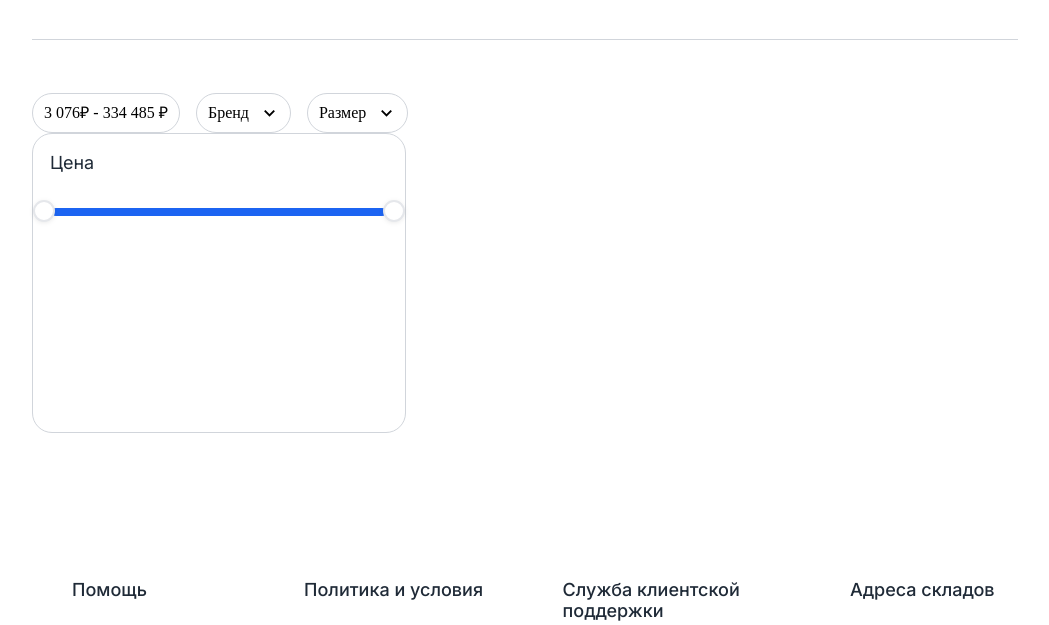
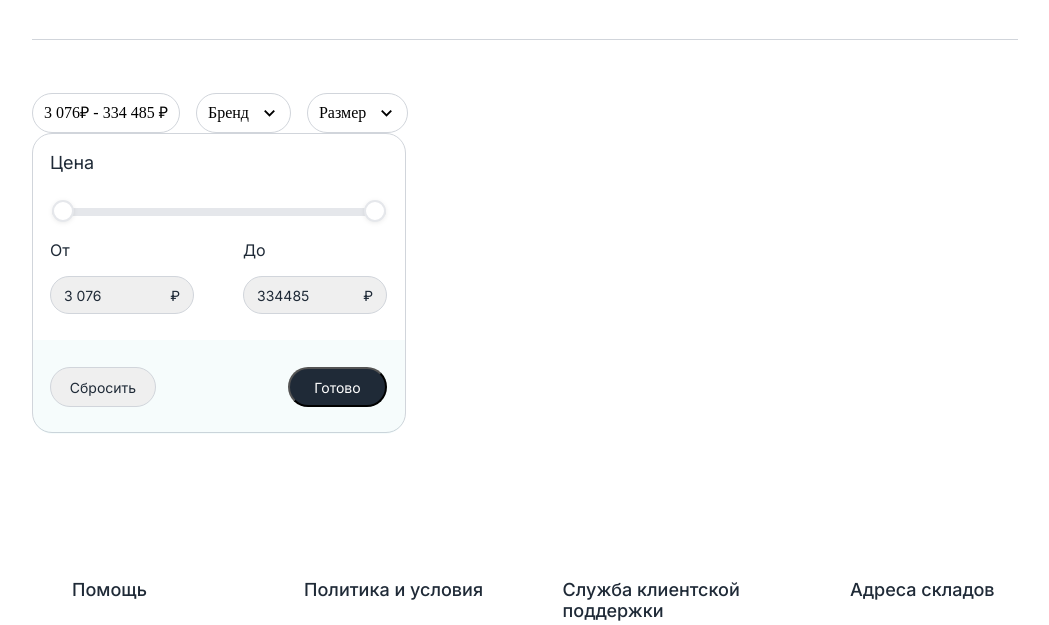
Before and after one commit to evdokimov-dens/poizon-project, a PHP site: page /shoes.php in a window 1280 px wide; the page is wider, and only the part inside the window is pictured. Shown: the part 228-853 px from the top of that part, without its empty margins (118-1167 px from the left). Run offline with PHP 8.4, Linux system fonts and the light colour scheme; some web fonts are replaced.

Commit message:
add: price-filter-contant

```diff
--- a/css/style.css
+++ b/css/style.css
@@ -1037,7 +1037,7 @@ html {
     display: block;
     width: 90%;
     height: 8px;
-    background: var(--primary-600, #1c64f2);
+    background: #e5e7eb;
     position: absolute;
     border-radius: 4px;
   }
@@ -1049,7 +1049,7 @@ html {
     top: 0;
     background-color: transparent;
     z-index: 0;
-    width: 100%;
+    width: 90%;
     &:focus {
       outline: none;
     }
@@ -1128,3 +1128,96 @@ html {
     }
   }
 }
+.costs-contant {
+  display: flex;
+  align-items: center;
+  justify-content: space-between;
+}
+.costs-price {
+  margin-left: 17px;
+  margin-right: 18px;
+  margin-bottom: 26px;
+}
+.costs-price-text {
+  color: var(--text, #1f2a37);
+  leading-trim: both;
+  text-edge: cap;
+  font-family: "Inter";
+  font-size: 16px;
+  font-style: normal;
+  font-weight: 400;
+  line-height: normal;
+}
+.costs-price-button {
+  display: flex;
+  justify-content: space-between;
+  align-items: center;
+  width: 144px;
+  height: 38px;
+  padding: 0 13px;
+  flex-shrink: 0;
+  border-radius: 100px;
+  border: 1px solid var(--stroke, #d1d5db);
+}
+.costs-price-button-text {
+  color: var(--text, #1f2a37);
+  leading-trim: both;
+  text-edge: cap;
+  font-family: "Inter";
+  font-size: 14px;
+  font-style: normal;
+  font-weight: 400;
+  line-height: normal;
+}
+.footer-price-filter {
+  display: flex;
+  width: 100%;
+  height: 94px;
+  padding: 27px 18px 27px 17px;
+  justify-content: center;
+  align-items: flex-start;
+  gap: 132px;
+  flex-shrink: 0;
+  border-radius: 0 0 20px 20px;
+  background: rgba(87, 191, 193, 0.05);
+}
+.footer-price-filter-button-reset {
+  display: flex;
+  width: 107px;
+  height: 40px;
+  justify-content: center;
+  align-items: center;
+  border-radius: 100px;
+  border: 1px solid var(--stroke, #d1d5db);
+}
+.footer-price-filter-text1 {
+  color: var(--text, #1f2a37);
+  leading-trim: both;
+  text-edge: cap;
+  font-family: "Inter";
+  font-size: 14px;
+  font-style: normal;
+  font-weight: 400;
+  line-height: normal;
+  cursor: pointer;
+}
+.footer-price-filter-button-complite {
+  display: flex;
+  width: 100px;
+  height: 40px;
+  justify-content: center;
+  align-items: center;
+  border-radius: 100px;
+  background: var(--text, #1f2a37);
+}
+.footer-price-filter-text {
+  color: var(--white, #fff);
+  leading-trim: both;
+  text-edge: cap;
+  font-family: "Inter";
+  font-size: 14px;
+  font-style: normal;
+  font-weight: 400;
+  line-height: normal;
+  cursor: pointer;
+}
--- a/shoes.php
+++ b/shoes.php
@@ -23,6 +23,30 @@
       <input class="custom-range" type="range" min="0" max="334485" step="1" value="0">
       <input class="custom-range" type="range" min="0" max="334485" step="1" value="334485">
     </div>
+    <div class="costs-contant">
+      <div class="costs-price">
+        <p class="costs-price-text">От</p>
+        <button class="costs-price-button">
+          <p class="costs-price-button-text">3 076</p>
+          <p class="costs-price-button-text">₽</p>
+        </button>
+      </div>
+      <div class="costs-price">
+        <p class="costs-price-text">До</p>
+        <button class="costs-price-button">
+          <p class="costs-price-button-text">334485</p>
+          <p class="costs-price-button-text">₽</p>
+        </button>
+      </div>
+    </div>
+    <div class="footer-price-filter">
+      <button class="footer-price-filter-button-reset">
+        <p class="footer-price-filter-text1">Сбросить</p>
+      </button>
+      <button class="footer-price-filter-button-complite">
+        <p class="footer-price-filter-text">Готово</p>
+      </button>
+      </div>
   </div>
 </section>
 <? include_once('footer.php');?>
```
